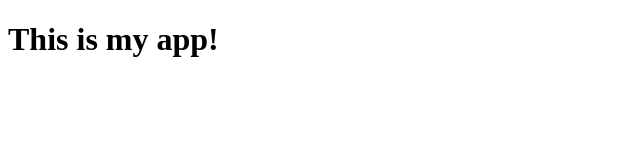
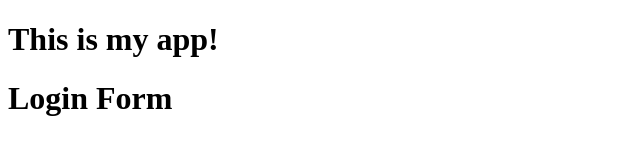
Before and after one commit to emmettliet/myappsample, a plain HTML site: page index.html in a window 1280 px wide. Shown: the whole page, without its empty margins (0-640 px from the left). Drawn offline with Linux system fonts and the light colour scheme.

Commit message:
login form

```diff
--- /dev/null
+++ b/dir2/app2.js
@@ -0,0 +1 @@
+console.log(123);
--- a/index.html
+++ b/index.html
@@ -8,5 +8,6 @@
 </head>
 <body>
     <h1>This is my app!</h1>
+    <h1>Login Form</h1>
 </body>
 </html>
```
Also changed, not shown: login.html (added, +1 -0 lines), log.txt (added).
